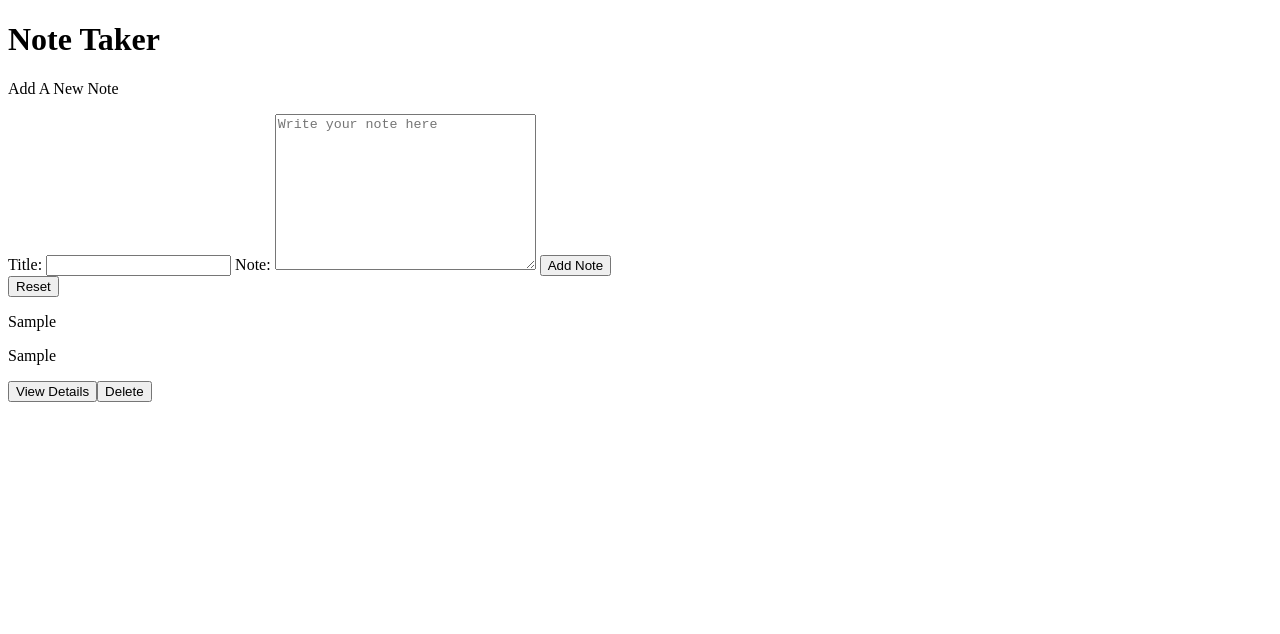
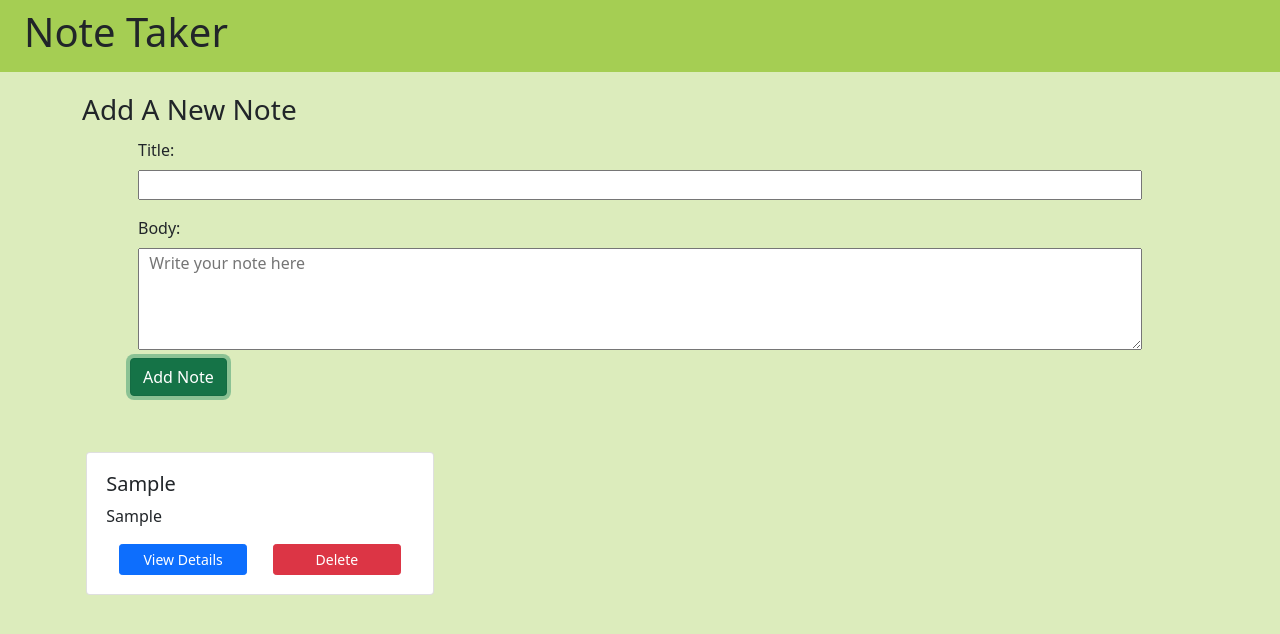
Before and after one commit to ericcst197/note-tracker, a plain HTML site: page index.html in a window 1280 px wide. Both pictures are taken after typing "Sample", "Sample" into the empty fields and a click on the button "Add Note". Drawn offline with nearby package versions, Linux system fonts and the light colour scheme.

Commit message:
basic layout and styling

```diff
--- a/index.html
+++ b/index.html
@@ -5,28 +5,45 @@
     <meta charset="UTF-8">
     <meta http-equiv="X-UA-Compatible" content="IE=edge">
     <meta name="viewport" content="width=device-width, initial-scale=1.0">
+    <link href="https://cdn.jsdelivr.net/npm/bootstrap@5.0.2/dist/css/bootstrap.min.css" rel="stylesheet"
+        integrity="sha384-EVSTQN3/azprG1Anm3QDgpJLIm9Nao0Yz1ztcQTwFspd3yD65VohhpuuCOmLASjC" crossorigin="anonymous">
+    <link rel="stylesheet" href="style.css">
     <title>Note Taker</title>
 </head>
 
 <body>
-    <div>
-        <div>
-            <h1>Note Taker</h1>
-            <p>Add A New Note</p>
+    <div class="top-div container-fluid p-2 sticky-top">
+        <h1 class="ms-3">Note Taker</h1>
+    </div>
+    <div class="container text-start mt-3 mx-auto">
+        <p class="fs-3 mb-0">Add A New Note</p>
+        <div class=" bd-highlight mb-3 mx-5">
             <form action="/asds" id="">
-                <label for="title">Title: </label>
-                <input type="text" name="title" id="title">
-                <label for="add-note">Note:</label>
-                <textarea name="note" id="add-note" cols="30" rows="10" placeholder="Write your note here"></textarea>
-                <button id="add">Add Note</button>
+                <div class="d-flex flex-column p-2 bd-highlight ">
+                    <label for="title">Title: </label>
+                    <input class="mt-2" type="text" name="title" id="title">
+                </div>
+                <div class="d-flex flex-column p-2 bd-highlight ">
+                    <label for="add-note">Body:</label>
+                    <textarea name="note" id="add-note" class="mt-2" rows="4"
+                        placeholder="  Write your note here"></textarea>
+                </div>
+                <button class="btn btn-success" id="add">Add Note</button>
             </form>
-            <button id="reset">Reset</button>
         </div>
-        <div id="notes"></div>
     </div>
-    <div class="overlay"></div>
+    <div class="container text-start mt-3 mx-auto">
+        <div class="note-area row row-cols-3 row-cols-md-3 g-4 text-start mt-3" id="notes">
+
+        </div>
+    </div>
+    <!-- </div> -->
+    <div class="overlay hidden"></div>
 
     <script src="script.js"></script>
+    <script src="https://cdn.jsdelivr.net/npm/bootstrap@5.0.2/dist/js/bootstrap.bundle.min.js"
+        integrity="sha384-MrcW6ZMFYlzcLA8Nl+NtUVF0sA7MsXsP1UyJoMp4YLEuNSfAP+JcXn/tWtIaxVXM"
+        crossorigin="anonymous"></script>
 </body>
 
 </html>
--- a/script.js
+++ b/script.js
@@ -1,36 +1,57 @@
 const form = document.querySelector('form');
 const notes = document.querySelector('#notes');
-
-let i = 1
+const titleInput = form.elements.title;
+const noteInput = form.elements.note;
 
 function addNote(name ,note){
     const newNote = document.createElement('div');
-    const title = document.createElement('p');
+    const cardCol = document.createElement('div');
+    const title = document.createElement('h5');
     const content = document.createElement('p');
+    const btnDiv = document.createElement('div');
     const viewBtn = document.createElement('button');
     const delBtn = document.createElement('button');
 
-    notes.append(newNote);
-    newNote.append(title, content, viewBtn, delBtn);
+    //Content
+    notes.append(cardCol);
+    cardCol.append(newNote);
+    cardCol.classList.add('col');
+    newNote.append(title, content, btnDiv );
+    newNote.classList.add('card', 'h-100')
     title.append(name);
-    content.append(note);
+    title.classList.add('card-title');
+
+    //To show overview content in the card
+    if(note.length > 40) {
+        note = note.substring(0,40);
+        content.append(note + '...')
+    } else {
+        content.append(note)
+    };
+    content.classList.add('card-text');
+
+    //Buttons
+    btnDiv.append(viewBtn, delBtn);
+    btnDiv.classList.add('button-div')
     viewBtn.textContent = 'View Details';
     viewBtn.addEventListener('click',function(){
         console.log("View Button clicked!")
     });
+    viewBtn.classList.add('btn', 'btn-primary', 'btn-sm','col-5','viewDetails')
     delBtn.textContent = 'Delete';
     delBtn.addEventListener('click',delNote);
+    delBtn.classList.add('btn', 'btn-danger','btn-sm', 'col-5')
 }
 
+
+
 function delNote() {
-    let del = this.parentNode
+    let del = this.parentNode.parentNode.parentNode
     del.remove();
 }
 
 form.addEventListener('submit',function(e){
     e.preventDefault();
-    const noteInput = form.elements.note;
-    const titleInput = form.elements.title;
 
     if(!noteInput.value){
         alert('Please write some notes before adding.')
--- /dev/null
+++ b/style.css
@@ -0,0 +1,23 @@
+body{
+    box-sizing: border-box;
+    background-color: rgba(206, 229, 160, 0.7);
+}
+
+.top-div{
+    background-color: rgb(165, 206, 83);
+}
+
+
+
+.col{
+    padding: 1rem
+}
+
+.card{
+    padding: 1.2rem
+}
+
+.button-div{
+    display: inline-flex;
+    justify-content: space-around ;
+}
```
